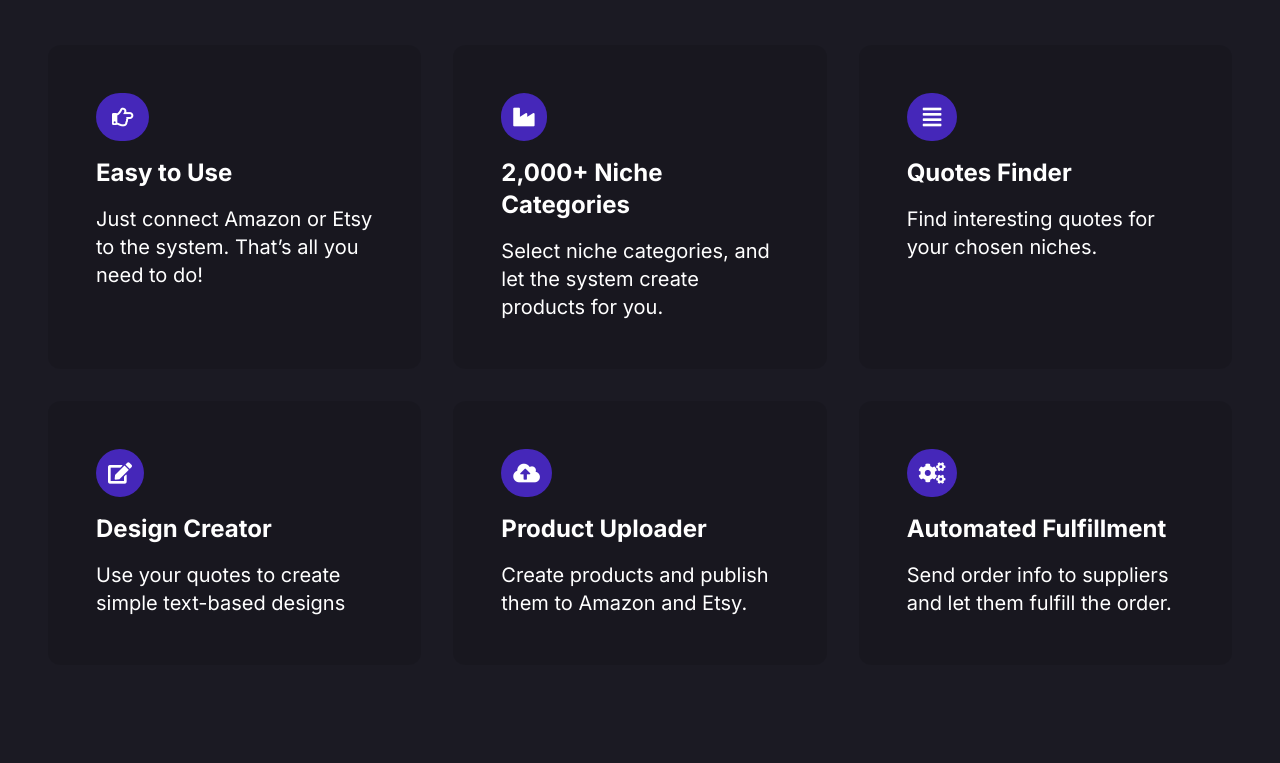
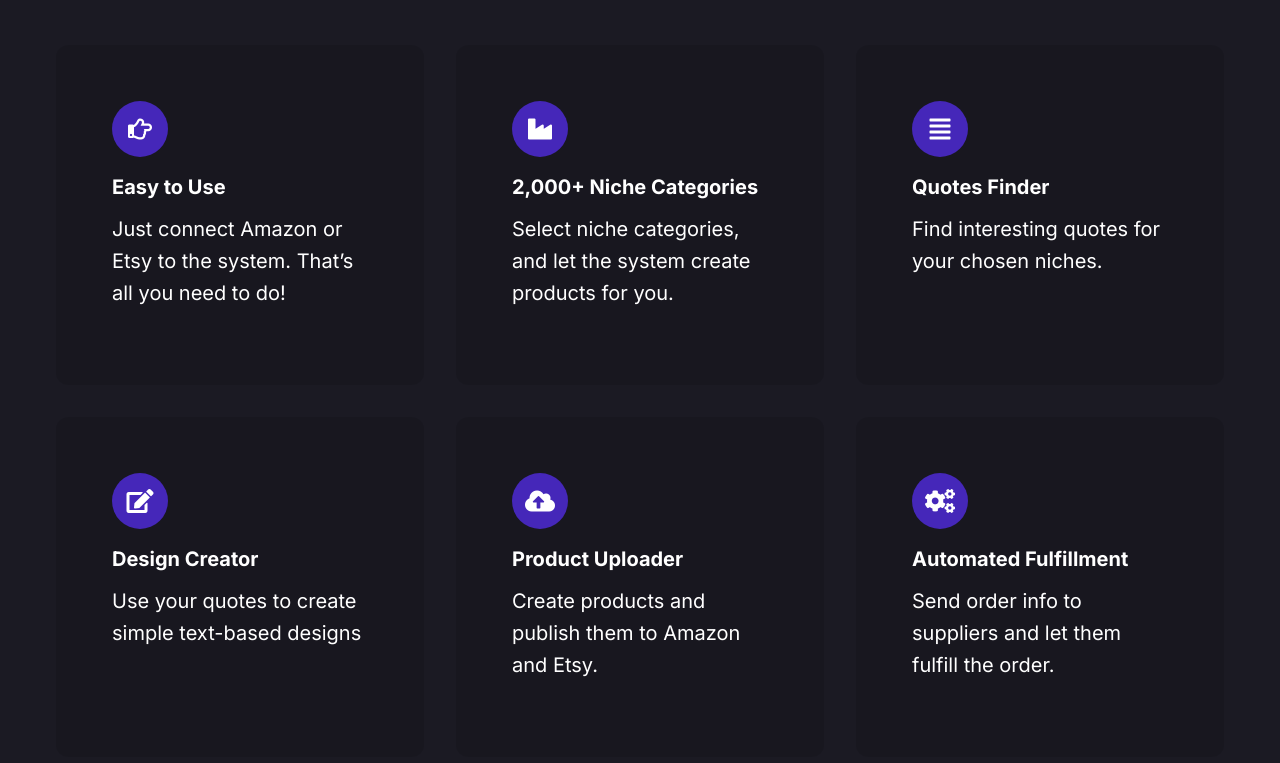
Before and after one commit to Mirkomilboy/podtomatic, a website: page public/index.html in a window 1280 px wide. Shown: the part 1337-2100 px from the top of the page. Drawn offline with nearby package versions, Linux system fonts and the light colour scheme.

Commit message:
discover section updated

```diff
--- a/public/index.html
+++ b/public/index.html
@@ -48,7 +48,7 @@
 
 <body>
     <!-- Header -->
-    <header class="w-full h-20 sm:h-24 bg-white lg:bg-transparent fixed top-0 transition-colors duration-300 z-1000">
+    <header class="w-full h-20 sm:h-24 bg-white lg:bg-transparent fixed top-0 transition-colors duration-700 z-1000">
         <nav class="max-w-main h-full relative mx-auto px-4">
             <div class="h-full flex items-center justify-between flex-wrap">
                 <div class="logo">
@@ -79,7 +79,7 @@
                 </div>
                 <div class="flex items-center">
                     <a href="#"
-                        class="bg-brand-blue flex items-center md:text-lg text-white font-bold uppercase tracking-widest py-1 px-5 leading-8 rounded-full transition-shadow duration-300 hover:shadow-button">
+                        class="bg-brand-blue flex items-center md:text-lg text-white font-bold uppercase tracking-widest py-1.5 px-5 leading-8 rounded-full transition-shadow duration-300 hover:shadow-button">
 
                         <span class="inline-block mr-2">
                             <svg xmlns="http://www.w3.org/2000/svg" class="h-6 w-6" viewBox="0 0 20 20"
@@ -135,41 +135,100 @@
 
     <!-- discover -->
     <div class="bg-[#1b1a23]">
-        <div class="max-w-screen-xl mx-auto py-20">
-            <p class="text-center uppercase text-brand-blue text-xs font-bold tracking-widest"><span
-                    class="bg-indigo-400 bg-opacity-10 py-1 px-4 rounded">discover</span></p>
-            <h1 class="text-center text-[34px] font-bold py-6 px-6">Incredible PODtomatic Benefits</h1>
-            <div class="w-24 h-0.5 mx-auto bg-brand-blue"></div>
-            <div class="grid grid-cols-1 md:grid-cols-2 lg:grid-cols-3 gap-8 py-12 px-12">
-                <div class="p-12 bg-[rgba(0,0,0,.1)] rounded-xl hover:bg-brand-blue transition ease-in duration-300">
-                    <i class="far fa-hand-point-right fa-lg p-4 rounded-full bg-brand-blue"></i>
-                    <h1 class="font-bold text-2xl py-4">Easy to Use</h1>
-                    <p class="text-xl">Just connect Amazon or Etsy to the system. That’s all you need to do!</p>
+        <div class="max-w-main mx-auto py-20 px-4">
+            <div>
+                <p class="text-center uppercase text-brand-blue text-xs font-bold tracking-widest">
+                    <span class="bg-indigo-400 bg-opacity-10 py-1 px-4 rounded">
+                        discover
+                    </span>
+                </p>
+                <h2 class="text-center text-[34px] font-bold py-6 px-6">
+                    Incredible PODtomatic Benefits
+                </h2>
+                <div class="w-24 h-0.5 mx-auto bg-brand-blue"></div>
+            </div>
+
+
+            <div class="grid grid-cols-1 md:grid-cols-2 lg:grid-cols-3 gap-8 py-12">
+                <div
+                    class="px-8 py-10 md:p-14 bg-black bg-opacity-10 rounded-xl hover:bg-brand-blue transition ease-in duration-300">
+                    <i
+                        class="w-14 h-14 bg-brand-blue text-2xl text-center rounded-full py-3 mb-1 far fa-hand-point-right"></i>
+
+                    <div>
+                        <h4 class="font-bold text-xl py-3">
+                            Easy to Use
+                        </h4>
+                        <p class="text-xl mb-5 leading-8">
+                            Just connect Amazon or Etsy to the system. That’s all you need
+                            to do!
+                        </p>
+                    </div>
                 </div>
-                <div class="p-12 bg-[rgba(0,0,0,.1)] rounded-xl hover:bg-brand-blue transition ease-in duration-300">
-                    <i class="fas fa-industry fa-lg py-4 px-3 rounded-full bg-brand-blue"></i>
-                    <h1 class="font-bold text-2xl py-4">2,000+ Niche Categories</h1>
-                    <p class="text-xl">Select niche categories, and let the system create products for you.</p>
+
+                <div
+                    class="px-8 py-10 md:p-14 bg-black bg-opacity-10 rounded-xl hover:bg-brand-blue transition ease-in duration-300">
+                    <i class="w-14 h-14 bg-brand-blue text-2xl text-center rounded-full py-3 mb-1 fas fa-industry"></i>
+                    <div>
+                        <h4 class="font-bold text-xl py-3">
+                            2,000+ Niche Categories
+                        </h4>
+                        <p class="text-xl mb-5 leading-8">
+                            Select niche categories, and let the system create products
+                            for you.
+                        </p>
+                    </div>
                 </div>
-                <div class="p-12 bg-[rgba(0,0,0,.1)] rounded-xl hover:bg-brand-blue transition ease-in duration-300">
-                    <i class="fas fa-align-justify fa-lg p-4 rounded-full bg-brand-blue"></i>
-                    <h1 class="font-bold text-2xl py-4">Quotes Finder</h1>
-                    <p class="text-xl">Find interesting quotes for your chosen niches.</p>
+
+                <div
+                    class="px-8 py-10 md:p-14 bg-black bg-opacity-10 rounded-xl hover:bg-brand-blue transition ease-in duration-300">
+                    <i
+                        class="w-14 h-14 bg-brand-blue text-2xl text-center rounded-full py-3 mb-1 fas fa-align-justify"></i>
+                    <div>
+                        <h4 class="font-bold text-xl py-3">
+                            Quotes Finder
+                        </h4>
+                        <p class="text-xl mb-5 leading-8">
+                            Find interesting quotes for your chosen niches.
+                        </p>
+                    </div>
                 </div>
-                <div class="p-12 bg-[rgba(0,0,0,.1)] rounded-xl hover:bg-brand-blue transition ease-in duration-300">
-                    <i class="fas fa-edit fa-lg py-4 px-3 rounded-full bg-brand-blue"></i>
-                    <h1 class="font-bold text-2xl py-4">Design Creator</h1>
-                    <p class="text-xl">Use your quotes to create simple text-based designs</p>
+
+                <div
+                    class="px-8 py-10 md:p-14 bg-black bg-opacity-10 rounded-xl hover:bg-brand-blue transition ease-in duration-300">
+                    <i class="w-14 h-14 bg-brand-blue text-2xl text-center rounded-full py-3 mb-1 fas fa-edit"></i>
+                    <div>
+                        <h4 class="font-bold text-xl py-3">Design Creator</h4>
+                        <p class="text-xl mb-5 leading-8">Use your quotes to create simple text-based designs</p>
+                    </div>
                 </div>
-                <div class="p-12 bg-[rgba(0,0,0,.1)] rounded-xl hover:bg-brand-blue transition ease-in duration-300">
-                    <i class="fas fa-cloud-upload-alt fa-lg py-4 px-3 rounded-full bg-brand-blue"></i>
-                    <h1 class="font-bold text-2xl py-4">Product Uploader</h1>
-                    <p class="text-xl">Create products and publish them to Amazon and Etsy.</p>
+
+                <div
+                    class="px-8 py-10 md:p-14 bg-black bg-opacity-10 rounded-xl hover:bg-brand-blue transition ease-in duration-300">
+                    <i
+                        class="w-14 h-14 bg-brand-blue text-2xl text-center rounded-full py-3 mb-1 fas fa-cloud-upload-alt"></i>
+                    <div>
+                        <h4 class="font-bold text-xl py-3">
+                            Product Uploader
+                        </h4>
+                        <p class="text-xl mb-5 leading-8">
+                            Create products and publish them to Amazon and Etsy.
+                        </p>
+                    </div>
+
                 </div>
-                <div class="p-12 bg-[rgba(0,0,0,.1)] rounded-xl hover:bg-brand-blue transition ease-in duration-300">
-                    <i class="fas fa-cogs fa-lg py-4 px-3 rounded-full bg-brand-blue"></i>
-                    <h1 class="font-bold text-2xl py-4">Automated Fulfillment</h1>
-                    <p class="text-xl">Send order info to suppliers and let them fulfill the order.</p>
+
+                <div
+                    class="px-8 py-10 md:p-14 bg-black bg-opacity-10 rounded-xl hover:bg-brand-blue transition ease-in duration-300">
+                    <i class="w-14 h-14 bg-brand-blue text-2xl text-center rounded-full py-3 mb-1 fas fa-cogs"></i>
+                    <div>
+                        <h4 class="font-bold text-xl py-3">
+                            Automated Fulfillment
+                        </h4>
+                        <p class="text-xl mb-5 leading-8">
+                            Send order info to suppliers and let them fulfill the order.
+                        </p>
+                    </div>
                 </div>
             </div>
         </div>
--- a/src/styles.css
+++ b/src/styles.css
@@ -9,9 +9,9 @@
   }
 }
 
-html {
+/* html {
   scroll-behavior: smooth;
-}
+} */
 
 body {
   @apply relative font-inter text-white;
```
Also changed, not shown: public/css/styles.css.
